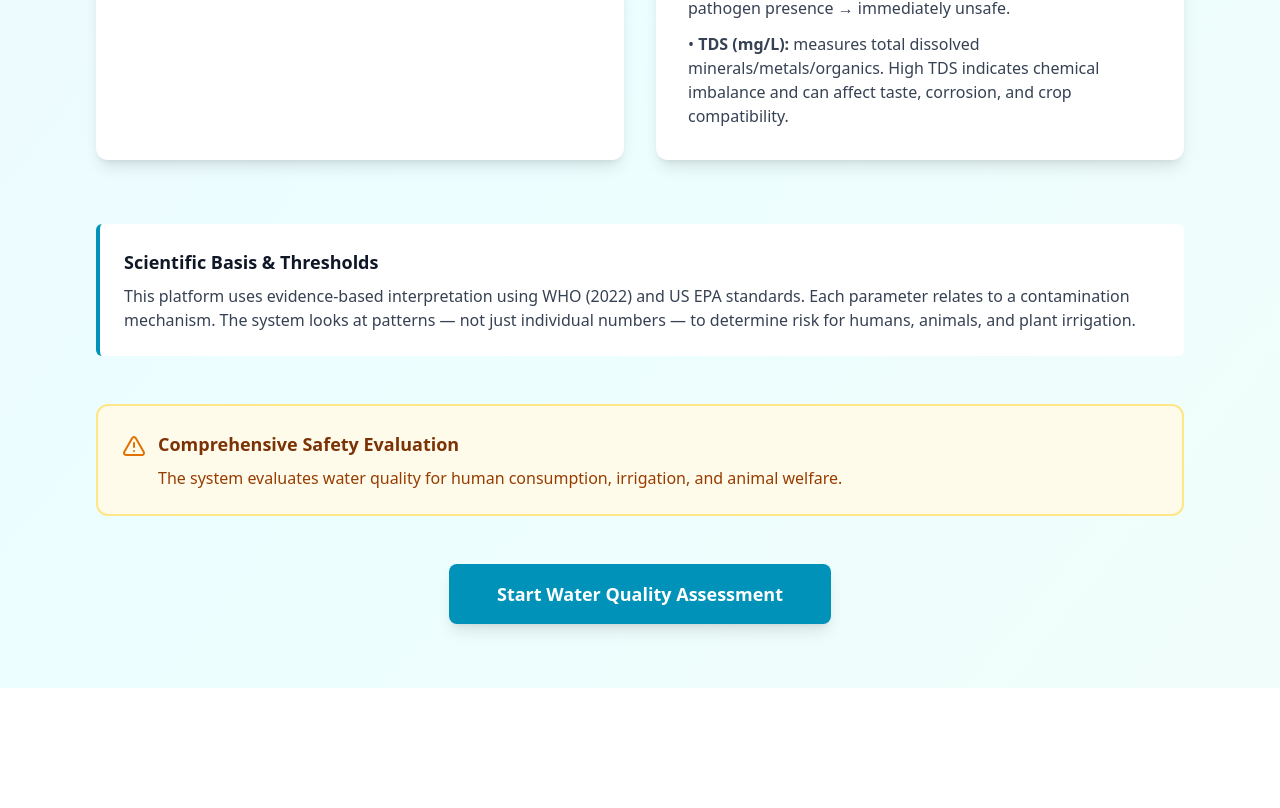
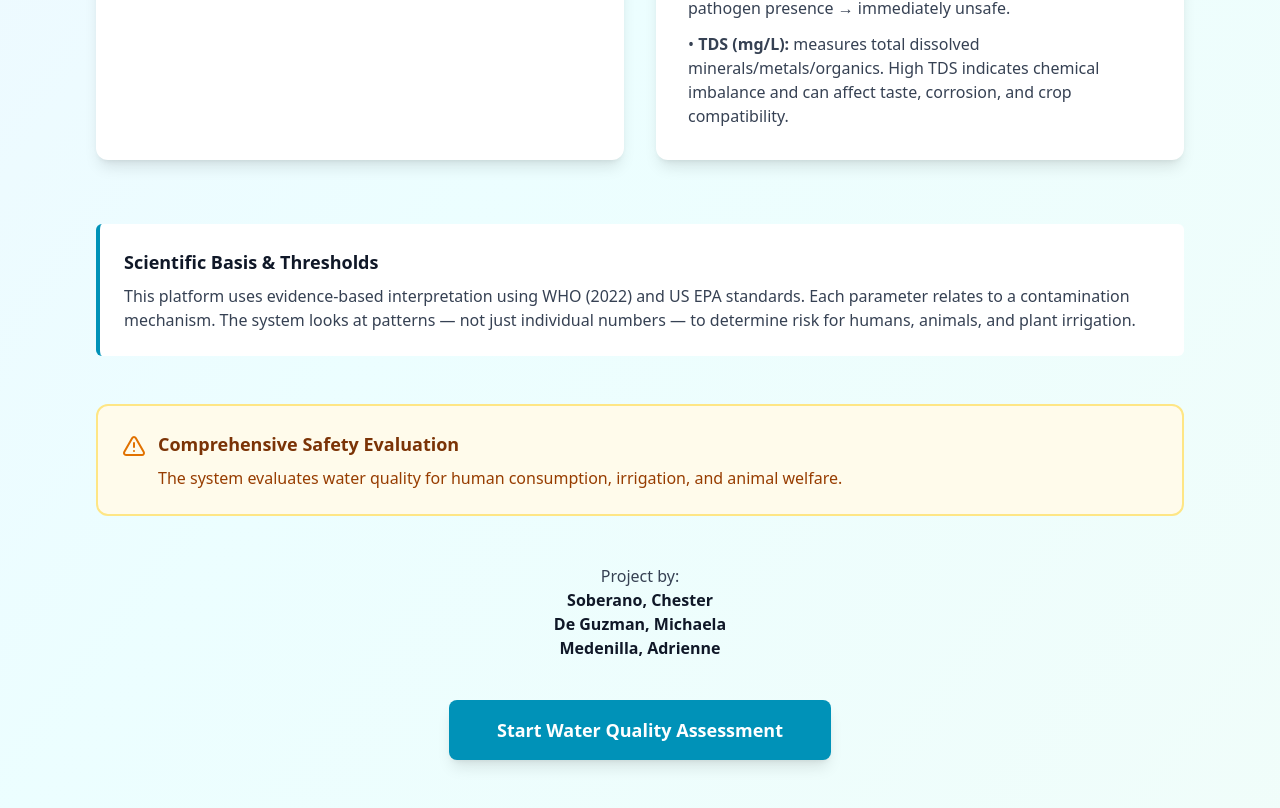
Before and after one commit to Adrienneme/CompSci-WaterRiskEvaluator, a React (Vite) app in the folder client/: page / in a window 1280 px wide. Shown: the part 1000-1808 px from the top of the page. Before the commit the page ends 1688 px from the top, so only its background shows below. Built offline with nearby package versions, Linux system fonts and the light colour scheme.

Commit message:
feat: add project credits section to LandingSection component

```diff
--- a/client/src/components/LandingSection.jsx
+++ b/client/src/components/LandingSection.jsx
@@ -4,6 +4,7 @@ export default function LandingSection({ onGetStarted }) {
   return (
     <div className="min-h-screen bg-gradient-to-br from-blue-50 via-cyan-50 to-teal-50">
       <div className="max-w-6xl mx-auto px-4 sm:px-6 lg:px-8 py-16">
+
         <div className="text-center mb-16">
           <div className="flex justify-center mb-6">
             <div className="bg-cyan-600 p-4 rounded-full">
@@ -75,6 +76,7 @@ export default function LandingSection({ onGetStarted }) {
           </p>
         </div>
 
+        {/* Comprehensive Safety */}
         <div className="bg-amber-50 border-2 border-amber-200 rounded-xl p-6 mb-12">
           <div className="flex items-start gap-3">
             <AlertTriangle className="w-6 h-6 text-amber-600 flex-shrink-0 mt-1" />
@@ -87,6 +89,16 @@ export default function LandingSection({ onGetStarted }) {
           </div>
         </div>
 
+        {/* NEW: Project Credits */}
+        <div className="text-center mb-10">
+          <p className="text-gray-700 font-medium">Project by:</p>
+          <p className="text-gray-900 font-semibold">
+            Soberano, Chester<br/>
+            De Guzman, Michaela<br/>
+            Medenilla, Adrienne
+          </p>
+        </div>
+
         <div className="text-center">
           <button
             onClick={onGetStarted}
@@ -95,6 +107,7 @@ export default function LandingSection({ onGetStarted }) {
             Start Water Quality Assessment
           </button>
         </div>
+
       </div>
     </div>
   );
```
